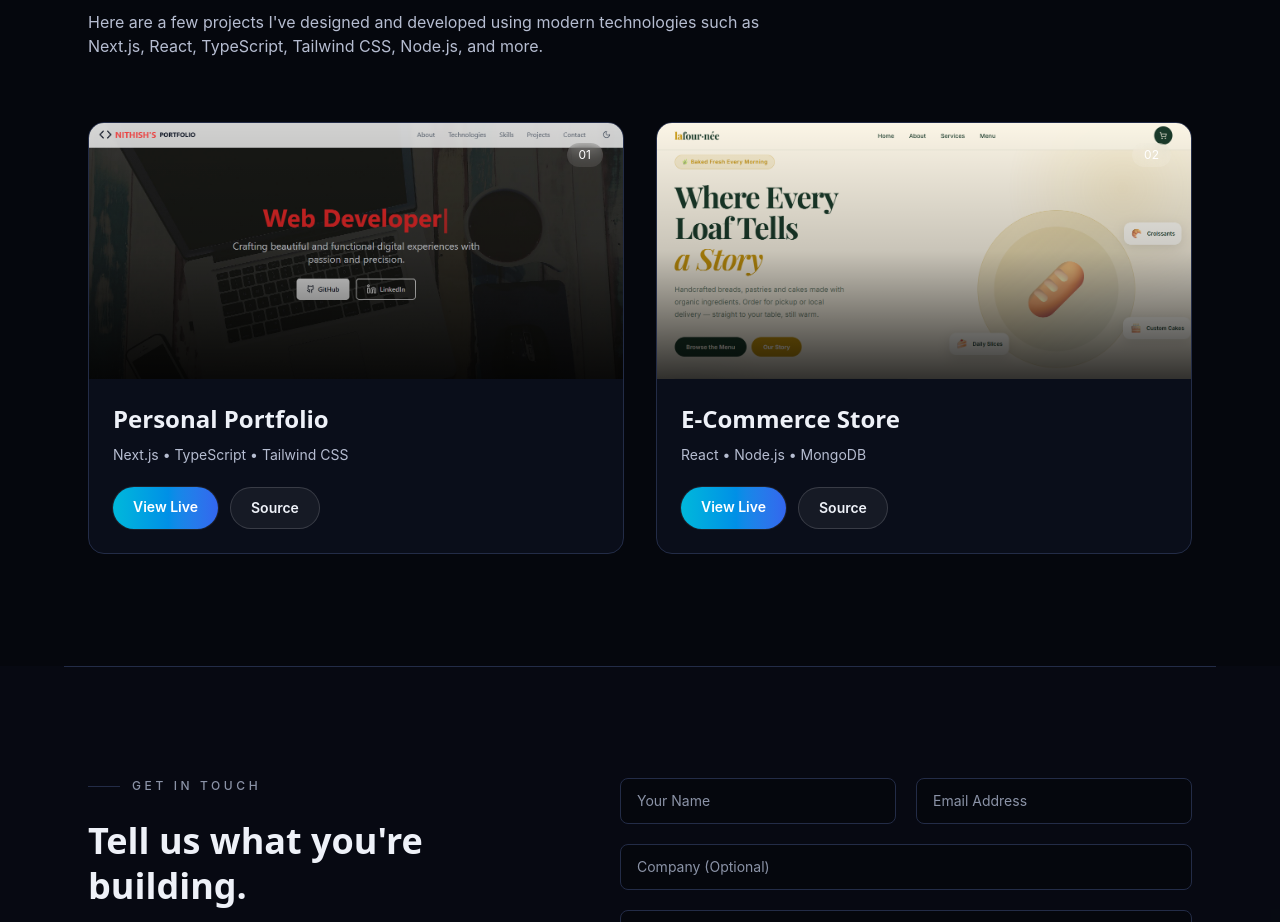
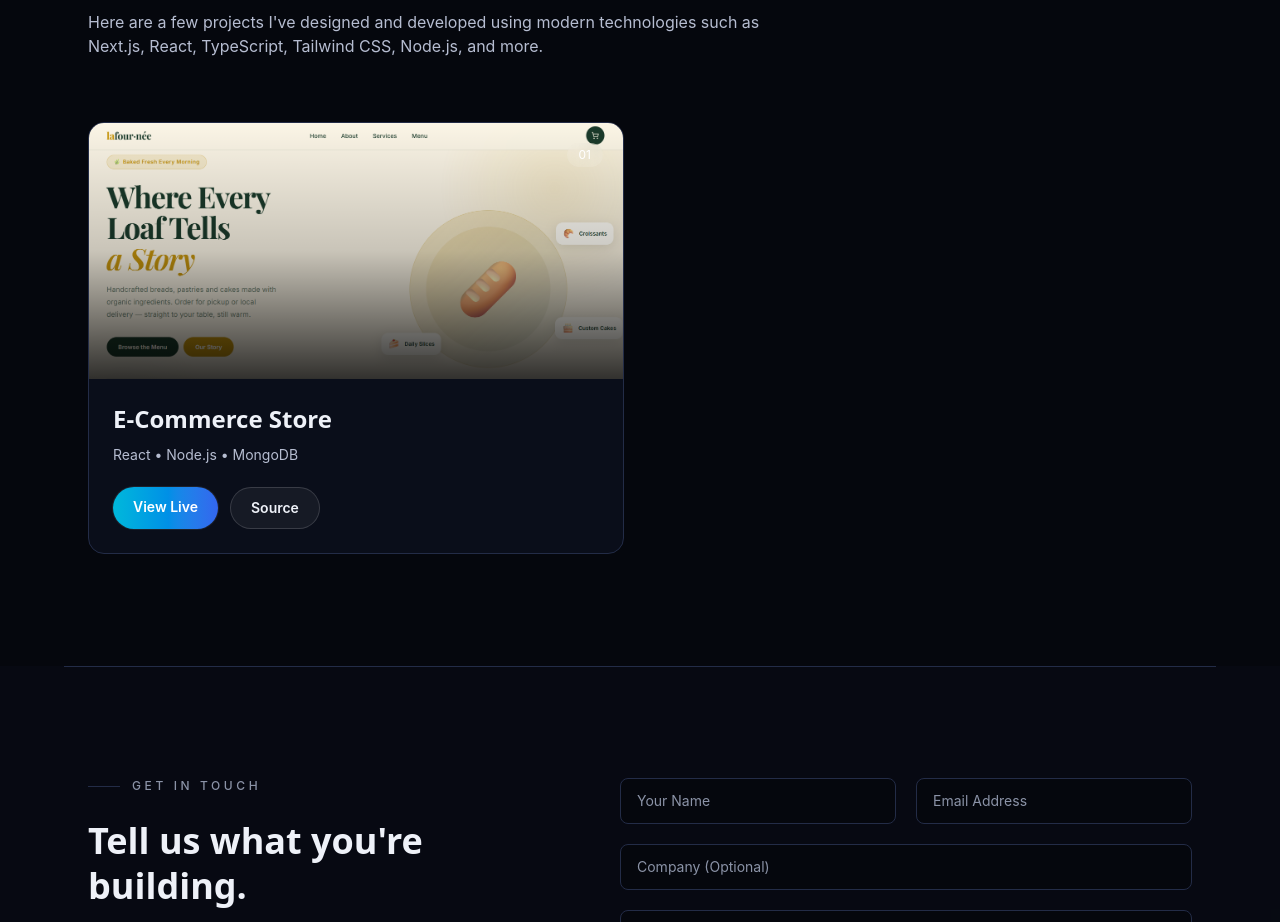
Before and after one commit to nithish1116/npx-brandworks, a Next.js app: page / in a window 1280 px wide. Shown: the part 2140-3062 px from the top of the page. Built offline with nearby package versions, Linux system fonts and the light colour scheme.

Commit message:
Refactor Portfolio component to comment out unused project entries

```diff
--- a/components/Portfolio.tsx
+++ b/components/Portfolio.tsx
@@ -5,13 +5,13 @@ import Reveal from "./Reveal";
 import TiltCard from "./TiltCard";
 
 const WORK = [
-  {
-    name: "Personal Portfolio",
-    type: "Next.js • TypeScript • Tailwind CSS",
-    image:"/assets/portfolio-img1.png",
-    live: "https://nithish-portfolio-three.vercel.app/",
-    github: "https://github.com/nithish1116/Nithish-Portfolio",
-  },
+  // {
+  //   name: "Personal Portfolio",
+  //   type: "Next.js • TypeScript • Tailwind CSS",
+  //   image:"/assets/portfolio-img1.png",
+  //   live: "https://nithish-portfolio-three.vercel.app/",
+  //   github: "https://github.com/nithish1116/Nithish-Portfolio",
+  // },
   // {
   //   name: "NPX BrandWorks",
   //   type: "Portfolio Website",
```
